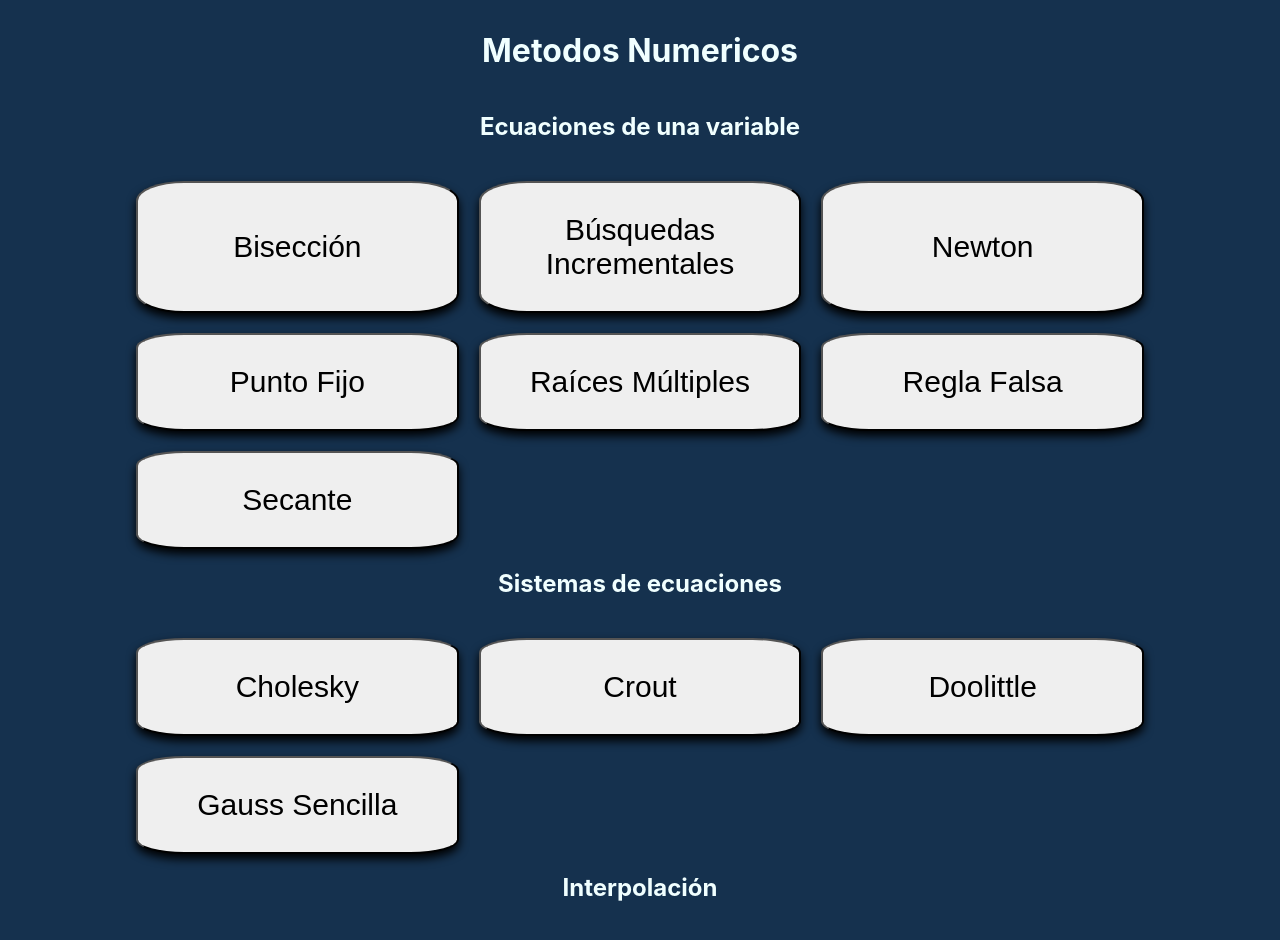
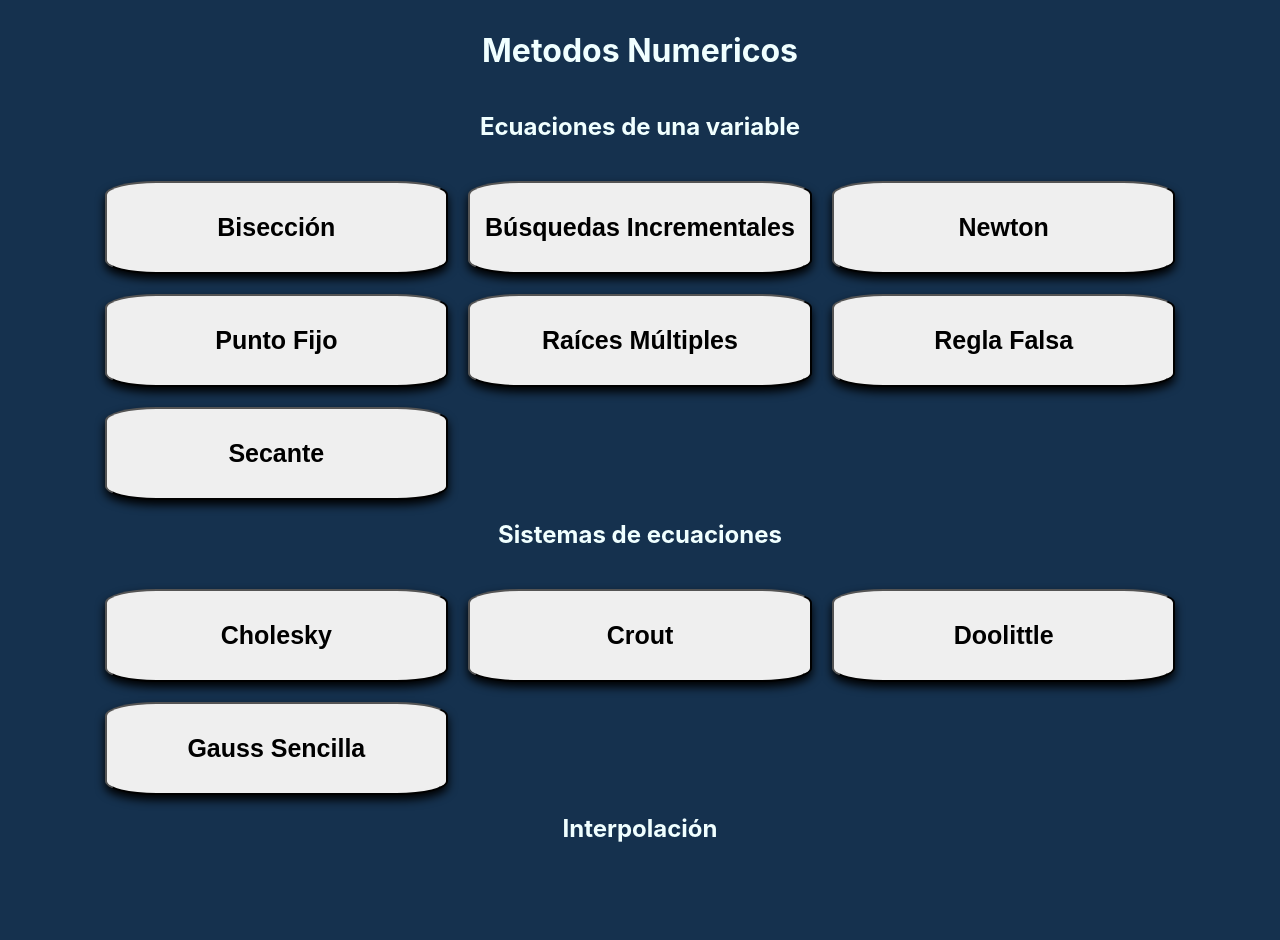
Before and after one commit to Miguelco23/Numerical-analysis, a React (Create React App) app in the folder numerical_front/: page / in a window 1280 px wide. Shown: the top 940 px of the page. After the commit the page ends 893 px from the top, so only its background shows below. Built offline with nearby package versions, Linux system fonts and the light colour scheme.

Commit message:
Styling fonts and widths

```diff
--- a/numerical_front/src/App.css
+++ b/numerical_front/src/App.css
@@ -31,7 +31,7 @@ input[type="number"]::-webkit-outer-spin-button {
 }
 
 .grid {
-  width: 80%;
+  width: 85%;
   display: grid;
   grid-template-columns: repeat(3, 1fr);
   grid-gap: 20px;
@@ -40,7 +40,8 @@ input[type="number"]::-webkit-outer-spin-button {
 
 .homeButton {
   padding: 30px 10px;
-  font-size: 30px;
+  font-size: 25px;
+  font-weight: bold;
   border-radius: 15%;
   box-shadow: 0px 5px 10px black;
   transition: transform 0.3s ease;
```
